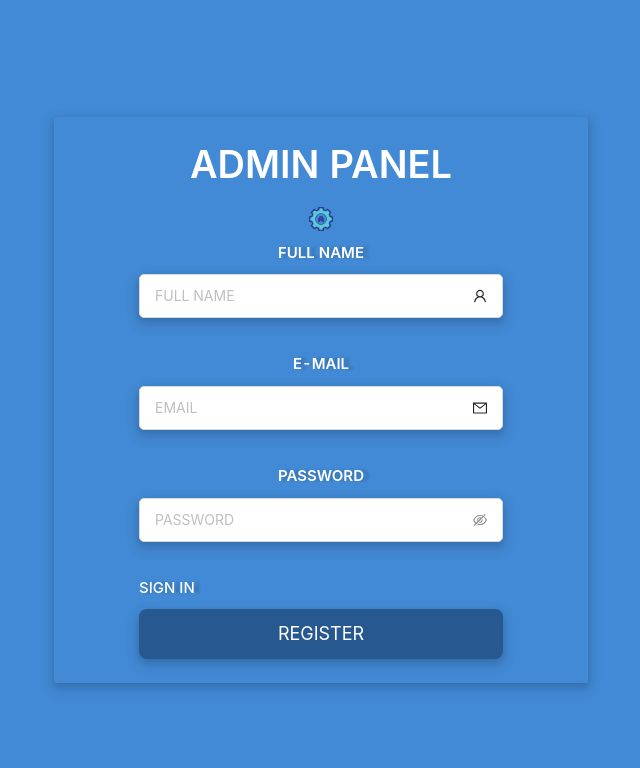
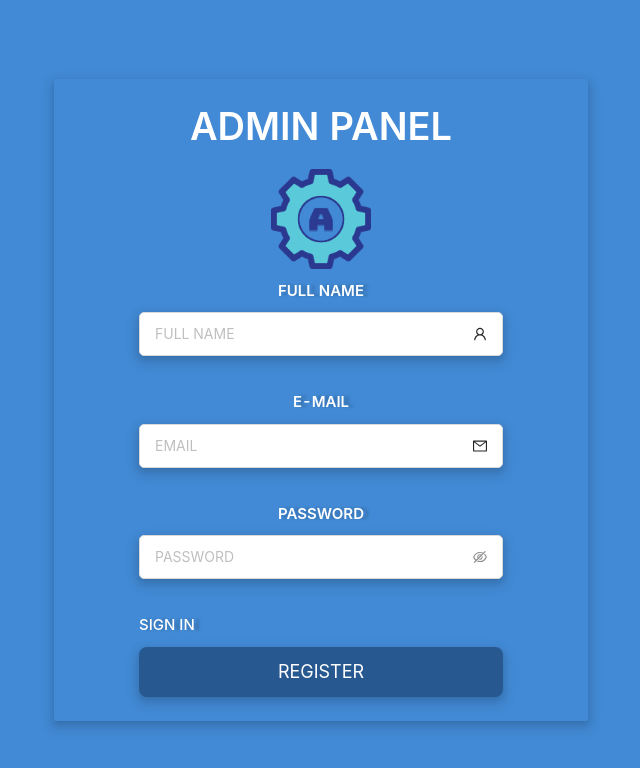
Before and after one commit to Phong111222/Admin-Panel, a React (Create React App) app: page /register in a window 1280 px wide. Shown: the top 768 px of the page, without its empty margins (319-959 px from the left). Built offline with nearby package versions, Linux system fonts and the light colour scheme.

Commit message:
change width and height to 100px

```diff
--- a/src/components/Auth/login/Login.tsx
+++ b/src/components/Auth/login/Login.tsx
@@ -68,7 +68,7 @@ const Login: React.FC = () => {
                 <img
                   src='/logo.png'
                   alt='ADMIN PANEL LOGO'
-                  style={{ maxWidth: '5%', height: 'auto' }}
+                  style={{ width: '100px', height: '100px' }}
                 />
               </div>
               <Form
--- a/src/components/Auth/register/Register.tsx
+++ b/src/components/Auth/register/Register.tsx
@@ -67,7 +67,7 @@ const Register: React.FC = () => {
                 <img
                   src='/logo.png'
                   alt='ADMIN PANEL LOGO'
-                  style={{ maxWidth: '5%' }}
+                  style={{ width: '100px', height: '100px' }}
                 />
               </div>
               <Form
```
